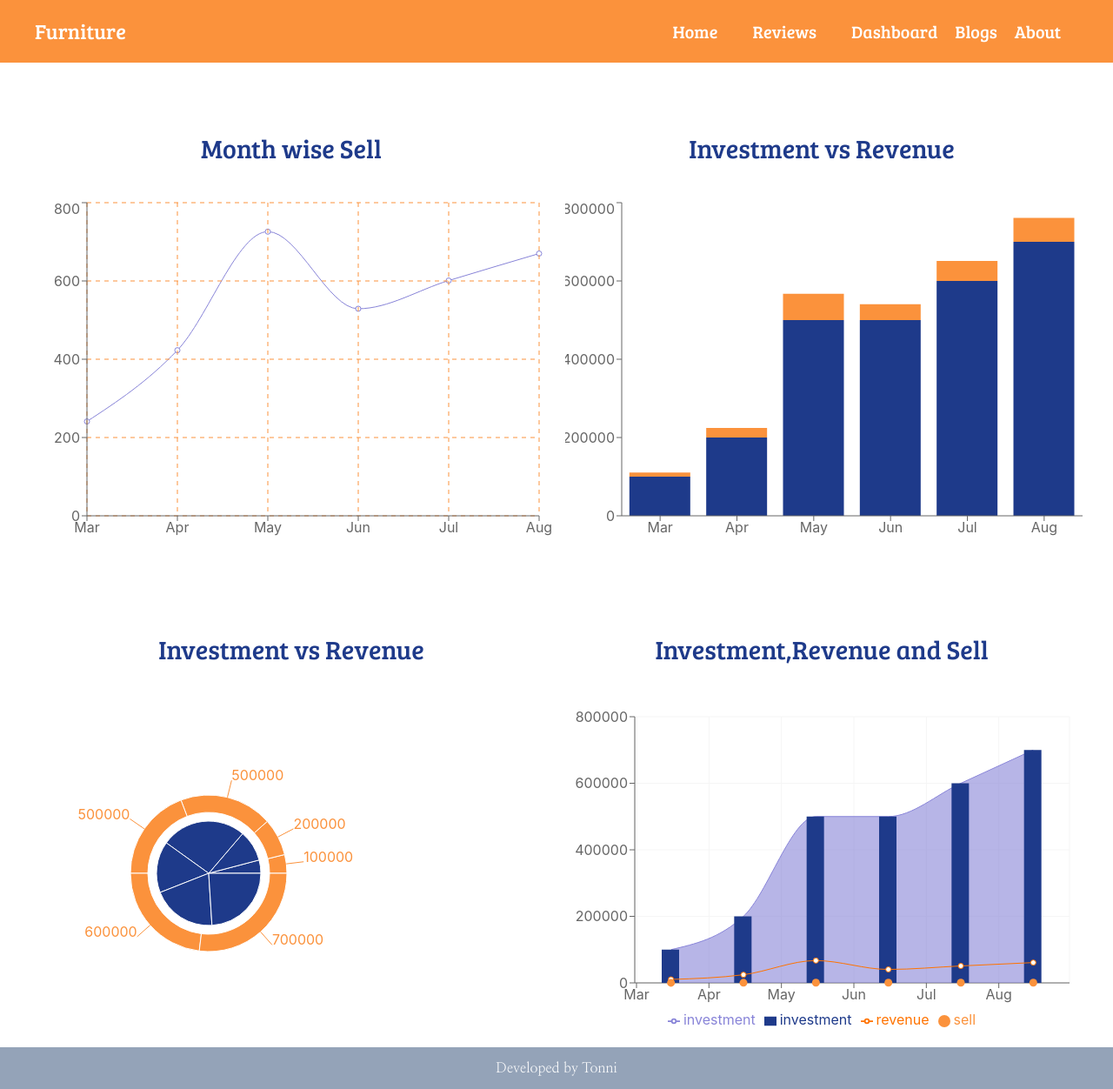
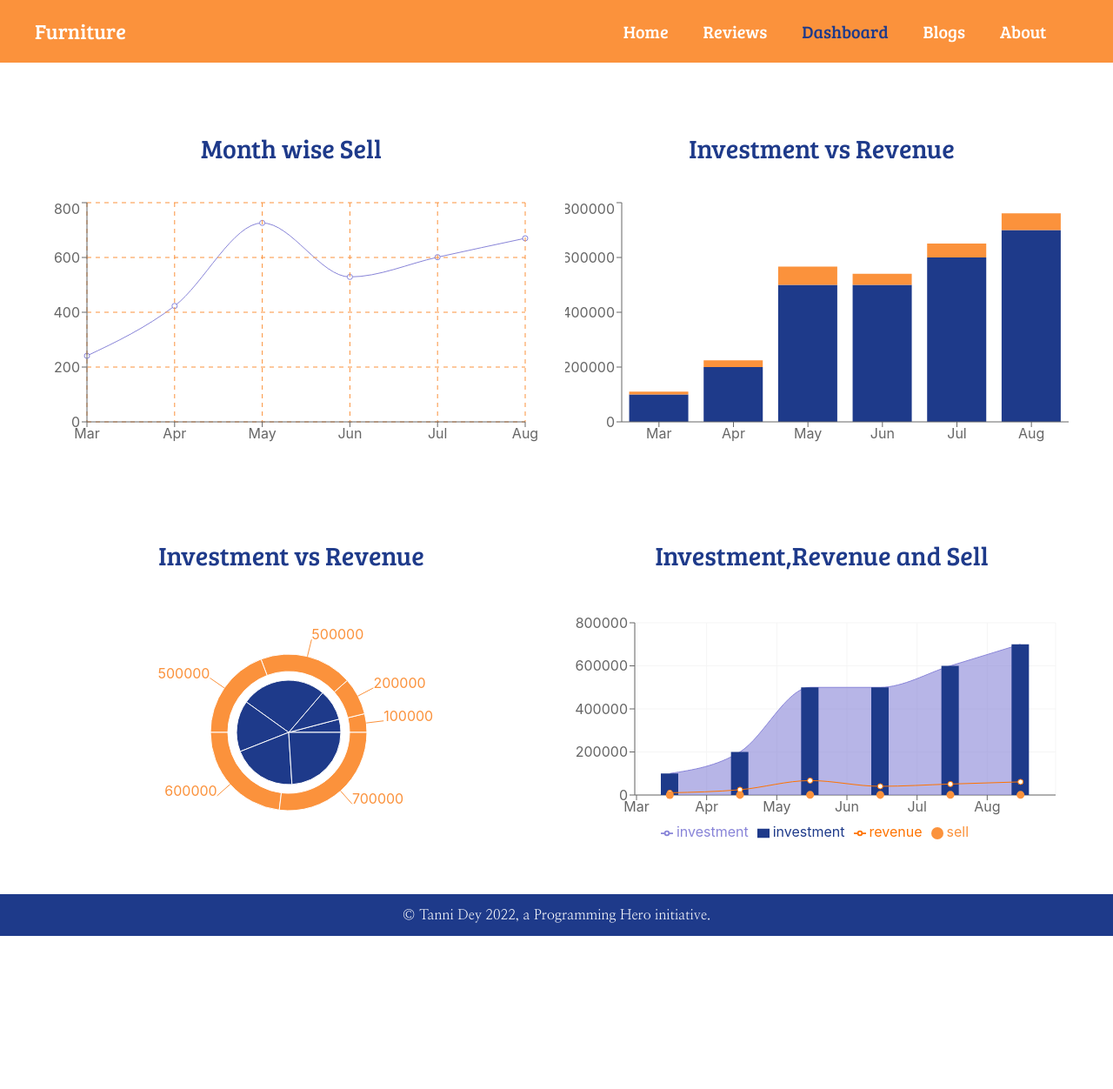
Before and after one commit to Tanni-Dey/furniture-review, a React (Create React App) app: page /dashboard in a window 1280 px wide. Shown: the whole page at 87% size. After the commit the page ends 1076 px from the top, so only its background shows below. Built offline with nearby package versions, Linux system fonts and the light colour scheme.

Commit message:
active-link

```diff
--- a/package.json
+++ b/package.json
@@ -8,6 +8,7 @@
     "@testing-library/user-event": "^13.5.0",
     "react": "^18.0.0",
     "react-dom": "^18.0.0",
+    "react-icons": "^4.3.1",
     "react-router-dom": "^6.3.0",
     "react-scripts": "5.0.0",
     "recharts": "^2.1.9",
--- a/src/components/About/About.js
+++ b/src/components/About/About.js
@@ -2,8 +2,8 @@ import React from 'react';
 
 const About = () => {
     return (
-        <div>
-
+        <div className='h-screen'>
+            <h1>About </h1>
         </div>
     );
 };
--- a/src/components/Blogs/Blogs.js
+++ b/src/components/Blogs/Blogs.js
@@ -2,7 +2,7 @@ import React from 'react';
 
 const Blogs = () => {
     return (
-        <div className='px-10 text-left py-20'>
+        <div className='px-10 text-left py-20 h-screen'>
             <h2 className='font-sans text-2xl'>Q1: What is Context API ?</h2>
             <p className='font-serif text-xl mb-10'>Ans: Context api is a way to pass data globally in react app. Normally  props is use for passing data parent to child components. But context api can pass data without props drilling. This data set globally and can be passed this data from any child components by using useContext hook. This is easy way of passing data. </p>
             <h2 className='font-sans text-2xl'>Q2: What is Semantic Tag ?</h2>
--- a/src/components/Dashboard/Dashboard.js
+++ b/src/components/Dashboard/Dashboard.js
@@ -1,5 +1,5 @@
 import React from 'react';
-import { Area, Bar, BarChart, CartesianGrid, ComposedChart, Legend, Line, LineChart, Pie, PieChart, PolarAngleAxis, PolarGrid, PolarRadiusAxis, Radar, RadarChart, ResponsiveContainer, Scatter, Tooltip, XAxis, YAxis } from 'recharts';
+import { Area, Bar, BarChart, CartesianGrid, ComposedChart, Legend, Line, LineChart, Pie, PieChart, ResponsiveContainer, Scatter, Tooltip, XAxis, YAxis } from 'recharts';
 
 const Dashboard = () => {
     const data = [
@@ -42,19 +42,22 @@ const Dashboard = () => {
     ]
 
     return (
-        <div className='grid md:grid-cols-2 px-10 gap-5'>
+        <div className='grid lg:grid-cols-2 pb-10 px-10 gap-5'>
             <div className='pt-20'>
                 <h2 className='text-blue-900 font-sans text-3xl pb-10'>Month wise Sell</h2>
-                <LineChart width={600} height={400} data={data} margin={{ top: 5, right: 20, bottom: 5, left: 0 }}>
+                <ResponsiveContainer width="99%" aspect={2}>
+                    <LineChart width={500} height={500} data={data} margin={{ top: 5, right: 20, bottom: 5, left: 0 }}>
                         <Line type="monotone" dataKey="sell" stroke="#8884d8" />
                         <CartesianGrid stroke="#FB923C" strokeDasharray="5 5" />
                         <XAxis dataKey="month" />
                         <YAxis />
                         <Tooltip />
                     </LineChart>
+                </ResponsiveContainer>
             </div>
             <div className='pt-20'>
                 <h2 className='text-blue-900 font-sans text-3xl pb-10'>Investment vs Revenue</h2>
+                <ResponsiveContainer width="99%" aspect={2}>
                     <BarChart width={600} height={400} data={data}>
                         <Bar dataKey="investment" stackId="a" fill="#1E3A8A" />
                         <Bar dataKey="revenue" stackId="a" fill="#FB923C" />
@@ -62,17 +65,21 @@ const Dashboard = () => {
                         <YAxis />
                         <Tooltip />
                     </BarChart>
+                </ResponsiveContainer>
             </div>
             <div className='pt-20'>
                 <h2 className='text-blue-900 font-sans text-3xl pb-10'>Investment vs Revenue</h2>
+                <ResponsiveContainer width="99%" aspect={2}>
                     <PieChart width={400} height={400}>
                         <Pie data={data} dataKey="revenue" cx="50%" cy="50%" outerRadius={60} fill="#1E3A8A" />
                         <Pie data={data} dataKey="investment" cx="50%" cy="50%" innerRadius={70} outerRadius={90} fill="#FB923C" label />
                         <Tooltip />
                     </PieChart>
+                </ResponsiveContainer>
             </div>
             <div className='pt-20'>
                 <h2 className='text-blue-900 font-sans text-3xl pb-10'>Investment,Revenue and Sell </h2>
+                <ResponsiveContainer width="99%" aspect={2}>
                     <ComposedChart
                         width={600}
                         height={400}
@@ -94,6 +101,7 @@ const Dashboard = () => {
                         <Line type="monotone" dataKey="revenue" stroke="#ff7300" />
                         <Scatter dataKey="sell" fill="#FB923C" />
                     </ComposedChart>
+                </ResponsiveContainer>
             </div>
         </div>
     );
--- a/src/components/Footer/Footer.js
+++ b/src/components/Footer/Footer.js
@@ -2,10 +2,10 @@ import React from 'react';
 
 const Footer = () => {
     return (
-        <div className='py-3 bg-slate-400'>
+        <div className='py-3  bg-blue-900'>
             <div className='sticky bottom-0 w-full'>
                 <div className='text-center text-white font-serif'>
-                    <h1>Developed by Tonni</h1>
+                    <h1>© Tanni Dey 2022, a Programming Hero initiative.</h1>
                 </div>
             </div>
         </div>
--- a/src/components/Header/Header.js
+++ b/src/components/Header/Header.js
@@ -1,16 +1,43 @@
-import React from 'react';
+import React, { useState } from 'react';
 import { NavLink } from 'react-router-dom';
+import { BsList } from 'react-icons/bs';
+import { TiDeleteOutline } from 'react-icons/ti';
 
 const Header = () => {
+    const [open, setOpen] = useState(false);
     return (
-        <div className='py-5 bg-orange-400 flex justify-between px-10 items-center font-sans text-white'>
-            <h4 className='text-2xl'>Furniture</h4>
-            <div className='text-xl'>
-                <NavLink className='px-5' to="/">Home</NavLink>
-                <NavLink className='px-5' to="/reviews">Reviews</NavLink>
-                <NavLink className='px-5' to="/dashboard">Dashboard</NavLink>
-                <NavLink to="/blogs">Blogs</NavLink>
-                <NavLink className='px-5' to="/about">About</NavLink>
+        <div className='py-5 bg-orange-400 flex justify-between items-center font-sans text-white'>
+            <h4 className='text-2xl pl-10'>Furniture</h4>
+            <div onClick={() => setOpen(!open)} className='text-2xl md:hidden'>
+                {
+                    !open ? <BsList /> : <TiDeleteOutline />
+                }
+            </div>
+            <div className={`text-xl bg-orange-400 w-full lg:w-1/2 md:static absolute ${open ? 'top-12' : 'top-[-150px]'}`}>
+
+                <NavLink className={({ isActive }) => {
+                    const active = isActive ? 'text-blue-900' : 'text-white';
+                    return `block md:inline px-5 ${active}`
+                }
+                } to="/">Home</NavLink>
+                <NavLink className={({ isActive }) => {
+                    const active = isActive ? 'text-blue-900' : 'text-white';
+                    return `block md:inline px-5 ${active}`
+                }
+                } to="/reviews">Reviews</NavLink>
+                <NavLink className={({ isActive }) => {
+                    const active = isActive ? 'text-blue-900' : 'text-white';
+                    return `block md:inline px-5 ${active}`
+                }} to="/dashboard">Dashboard</NavLink>
+                <NavLink className={({ isActive }) => {
+                    const active = isActive ? 'text-blue-900' : 'text-white';
+                    return `block md:inline px-5 ${active}`
+                }} to="/blogs">Blogs</NavLink>
+                <NavLink className={({ isActive }) => {
+                    const active = isActive ? 'text-blue-900' : 'text-white';
+                    return `block md:inline px-5 ${active}`
+                }
+                } to="/about">About</NavLink>
             </div>
         </div>
     );
```
Also changed, not shown: 1 other file (tests, documents, lock files or other folders). Lines whose indentation alone changed are shown as unchanged.
